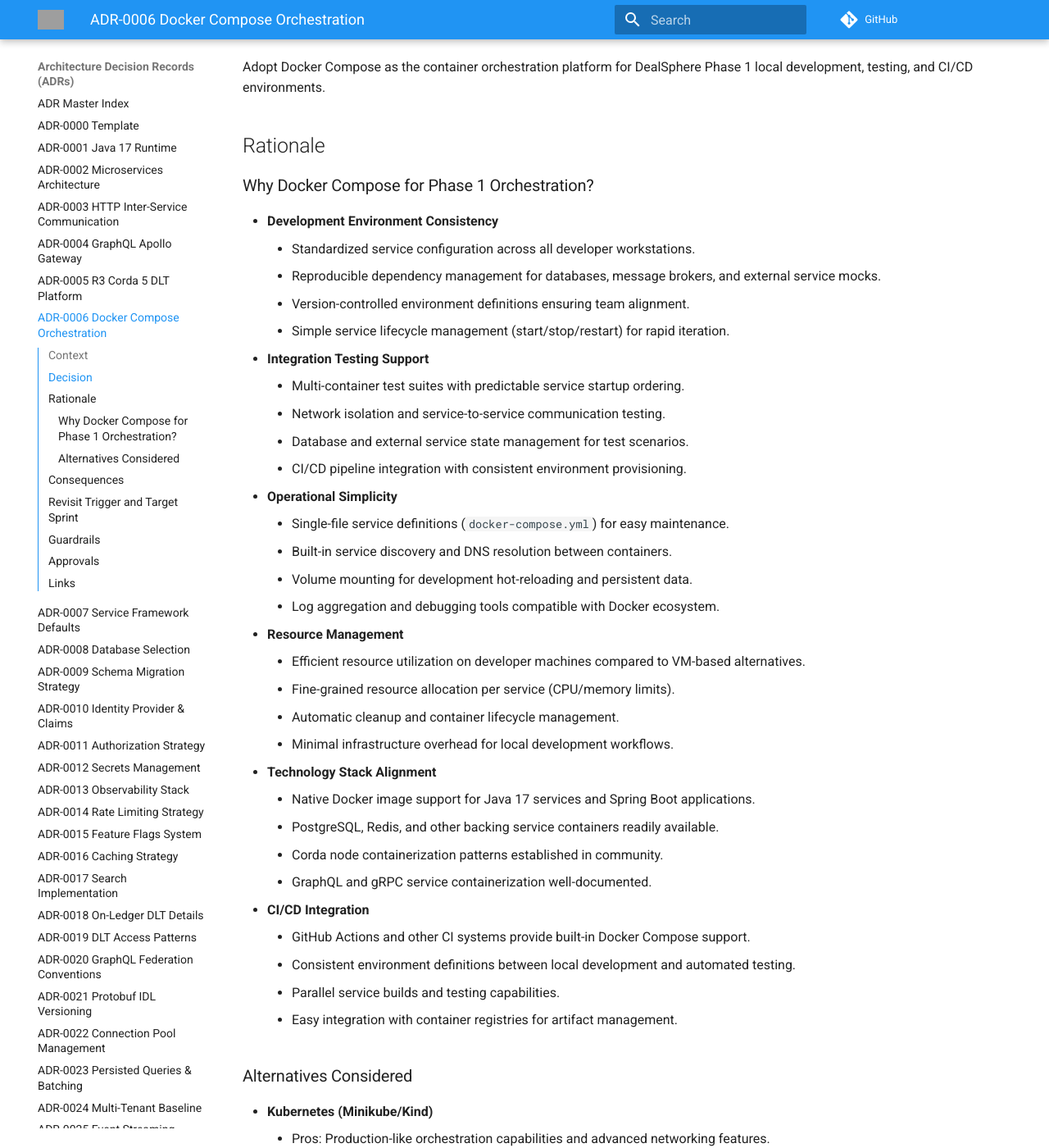
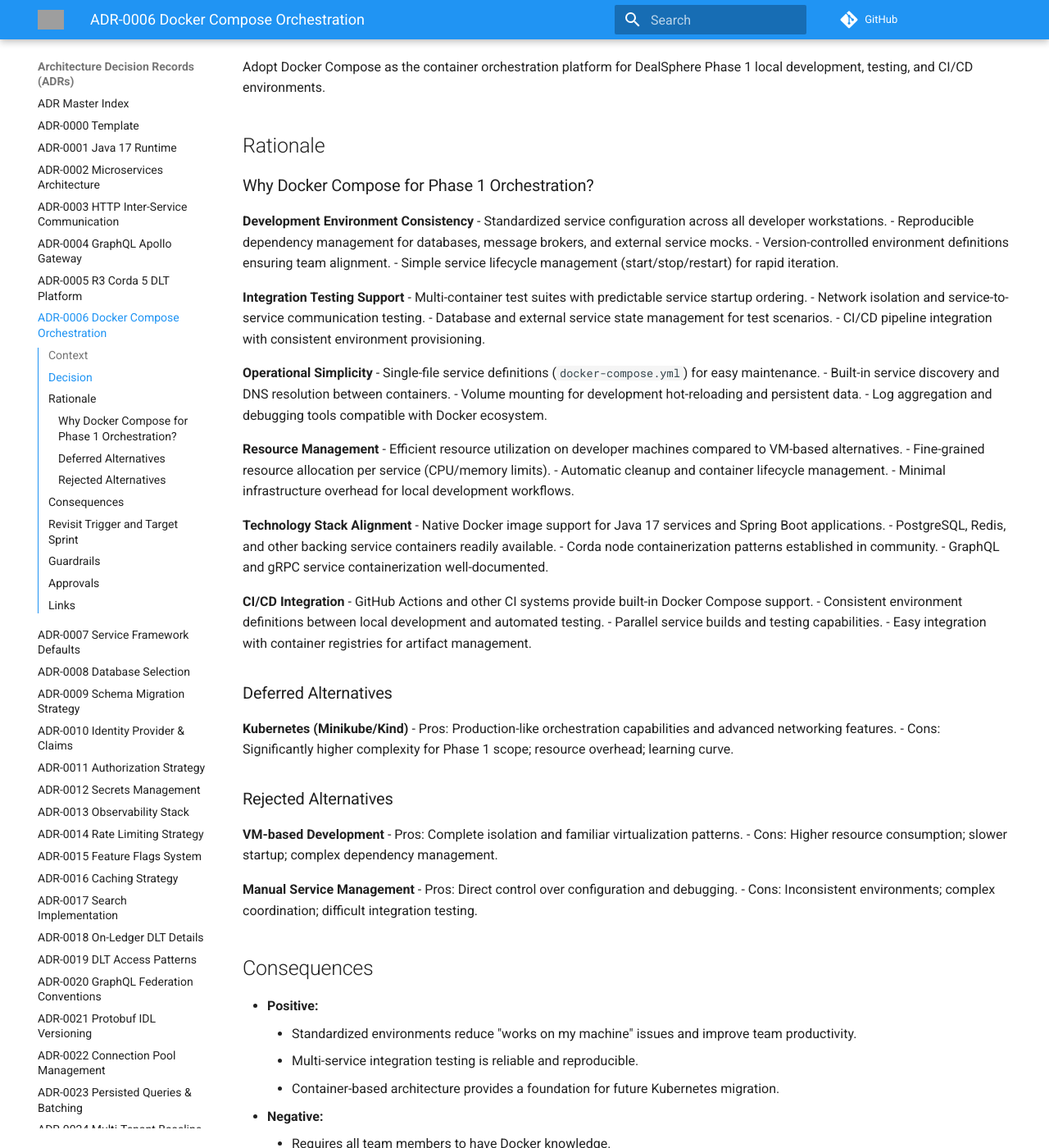
Before and after one commit to DealSphere-Inc/dealsphere-platform-docs, an MkDocs documentation site: the page built from docs/adr/ADR-0006-docker-compose-phase1-orchestration.md, in a window 1280 px wide and 1400 px high, scrolled down 672 px. Shown: the whole window at 82% size. Built offline with MkDocs 1.6.1 and Material for MkDocs 9.7.7, drawn with Linux system fonts in a browser that asks for light colours; comment, search, counter and statistics services are not loaded; some of the changed text lies outside the part shown; grey boxes are pictures that could not be loaded.

Commit message:
Update ADR-0006-docker-compose-phase1-orchestration.md

```diff
--- a/docs/adr/ADR-0006-docker-compose-phase1-orchestration.md
+++ b/docs/adr/ADR-0006-docker-compose-phase1-orchestration.md
@@ -22,46 +22,55 @@
 
 ### Why Docker Compose for Phase 1 Orchestration?
 
-- **Development Environment Consistency**
+**Development Environment Consistency**
     - Standardized service configuration across all developer workstations.
     - Reproducible dependency management for databases, message brokers, and external service mocks.
     - Version-controlled environment definitions ensuring team alignment.
     - Simple service lifecycle management (start/stop/restart) for rapid iteration.
-- **Integration Testing Support**
+
+**Integration Testing Support**
     - Multi-container test suites with predictable service startup ordering.
     - Network isolation and service-to-service communication testing.
     - Database and external service state management for test scenarios.
     - CI/CD pipeline integration with consistent environment provisioning.
-- **Operational Simplicity**
+
+**Operational Simplicity**
     - Single-file service definitions (`docker-compose.yml`) for easy maintenance.
     - Built-in service discovery and DNS resolution between containers.
     - Volume mounting for development hot-reloading and persistent data.
     - Log aggregation and debugging tools compatible with Docker ecosystem.
-- **Resource Management**
+
+**Resource Management**
     - Efficient resource utilization on developer machines compared to VM-based alternatives.
     - Fine-grained resource allocation per service (CPU/memory limits).
     - Automatic cleanup and container lifecycle management.
     - Minimal infrastructure overhead for local development workflows.
-- **Technology Stack Alignment**
+
+**Technology Stack Alignment**
     - Native Docker image support for Java 17 services and Spring Boot applications.
     - PostgreSQL, Redis, and other backing service containers readily available.
     - Corda node containerization patterns established in community.
     - GraphQL and gRPC service containerization well-documented.
-- **CI/CD Integration**
+
+**CI/CD Integration**
     - GitHub Actions and other CI systems provide built-in Docker Compose support.
     - Consistent environment definitions between local development and automated testing.
     - Parallel service builds and testing capabilities.
     - Easy integration with container registries for artifact management.
 
-### Alternatives Considered
+### Deferred Alternatives
 
-- **Kubernetes (Minikube/Kind)**
+**Kubernetes (Minikube/Kind)**
     - Pros: Production-like orchestration capabilities and advanced networking features.
     - Cons: Significantly higher complexity for Phase 1 scope; resource overhead; learning curve.
-- **VM-based Development**
+
+### Rejected Alternatives
+
+**VM-based Development**
     - Pros: Complete isolation and familiar virtualization patterns.
     - Cons: Higher resource consumption; slower startup; complex dependency management.
-- **Manual Service Management**
+
+**Manual Service Management**
     - Pros: Direct control over configuration and debugging.
     - Cons: Inconsistent environments; complex coordination; difficult integration testing.
 
```
